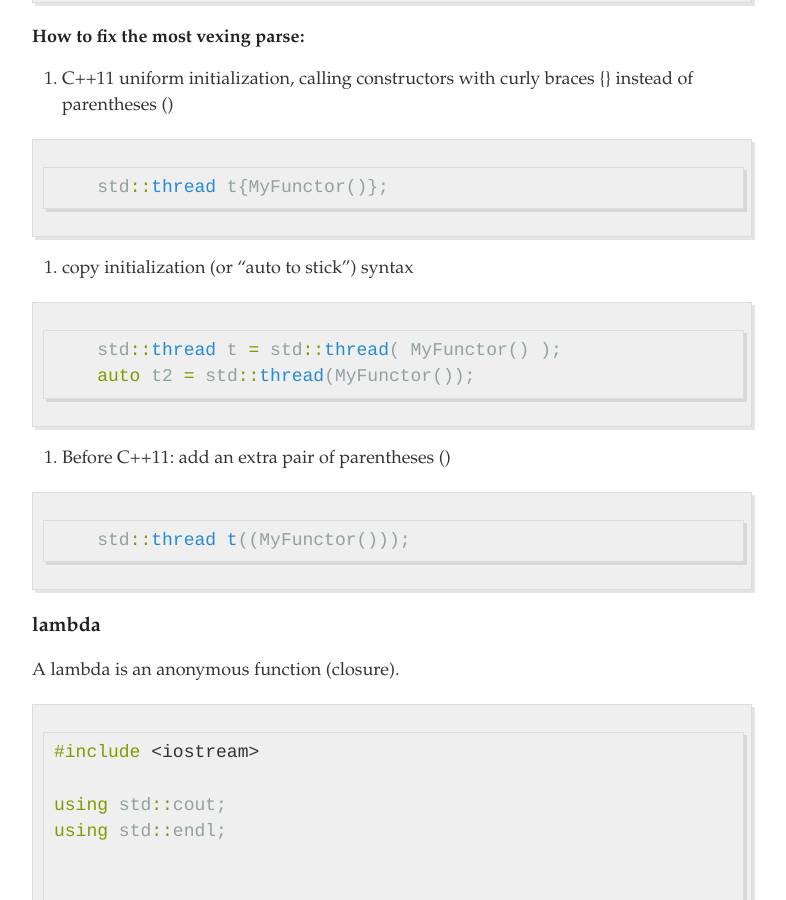
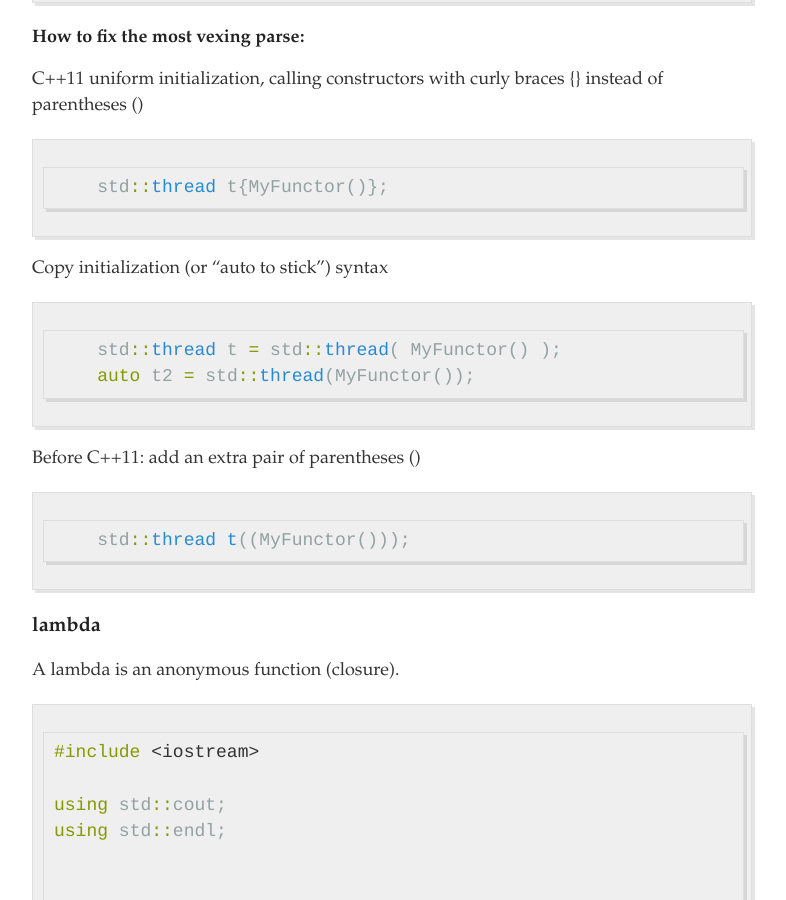
Before and after one commit to pce/pce.github.io, a Jekyll site: the page built from _posts/2021-04-26-Lambda-and-Functor.md, in a window 1280 px wide and 900 px high, scrolled down 1256 px. Shown: the whole window, without its empty margins (248-1034 px from the left). Built offline with Jekyll 4.4.1, drawn with Linux system fonts in a browser that asks for light colours; some of the changed lines change nothing that is shown.

Commit message:
20210426

````diff
--- a/_posts/2021-04-26-Lambda-and-Functor.md
+++ b/_posts/2021-04-26-Lambda-and-Functor.md
@@ -46,21 +46,21 @@ The "most vexing parse" comes from a rule in C++ that says that anything that co
 
 ##### How to fix the most vexing parse:
 
-1. C++11 uniform initialization, calling constructors with curly braces {} instead of parentheses ()
+C++11 uniform initialization, calling constructors with curly braces {} instead of parentheses ()
 
 ```c++
     std::thread t{MyFunctor()};
 ```
 
 
-2. copy initialization (or "auto to stick") syntax
+Copy initialization (or "auto to stick") syntax
 
 ```c++
     std::thread t = std::thread( MyFunctor() );
     auto t2 = std::thread(MyFunctor());
 ```
 
-3. Before C++11: add an extra pair of parentheses ()
+Before C++11: add an extra pair of parentheses ()
 
 ```c++
     std::thread t((MyFunctor()));
@@ -71,7 +71,6 @@ The "most vexing parse" comes from a rule in C++ that says that anything that co
 ### lambda
 
 A lambda is an anonymous function (closure).
-
 
 
 ```c++
````
